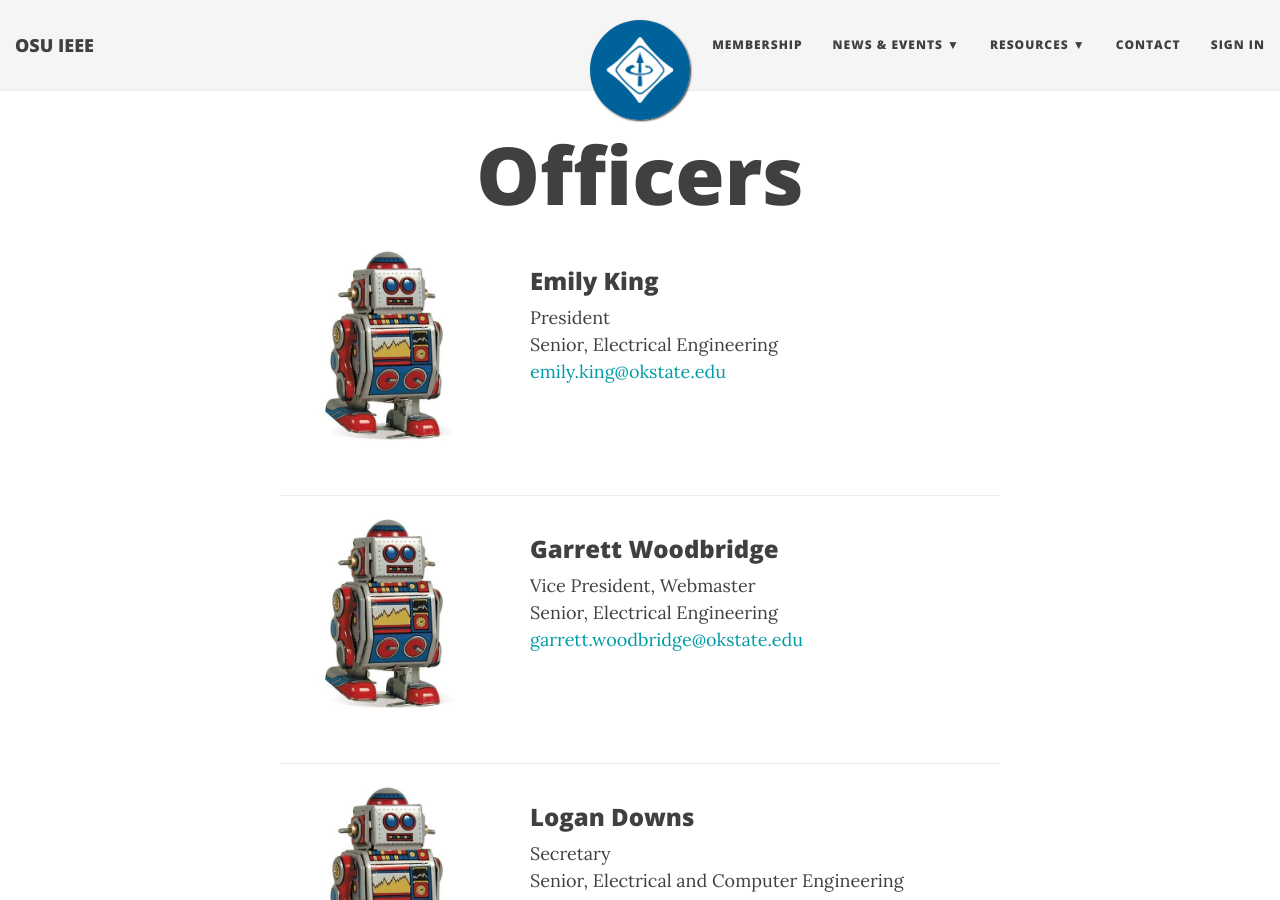
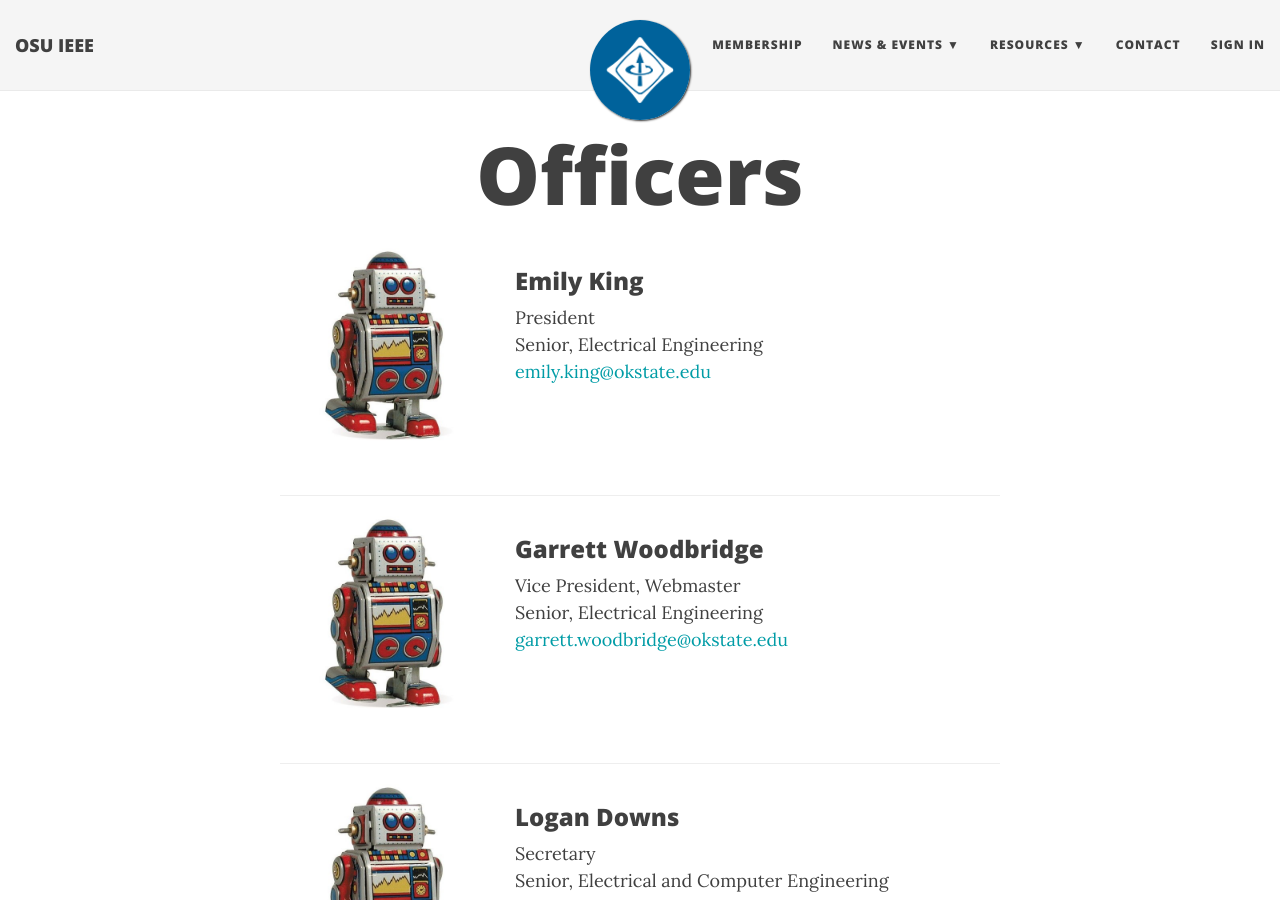
Before and after one commit to Oklahoma-State-IEEE/Oklahoma-State-IEEE.github.io, a Jekyll site: the page built from officers.html, in a window 1280 px wide and 900 px high. Built offline with Jekyll 4.4.1, drawn with Linux system fonts in a browser that asks for light colours; nearby versions of some CDN libraries; comment, search, counter and statistics services are not loaded.

Commit message:
Fix Officer Column Width

```diff
--- a/officers.html
+++ b/officers.html
@@ -11,7 +11,7 @@
             <img src="/img/officers/19-20/emily.jpg" width="200" height="200" class="img-fluid rounded-circle" alt="Emily King">
             <p class="d-md-none">&nbsp;</p>
         </div>
-        <div class="col-md-8">
+        <div class="col-md-auto">
             <h3>Emily King</h3>
             <p>President</p>
             <p>Senior, Electrical Engineering</p>
@@ -28,7 +28,7 @@
             <img src="/img/officers/19-20/garrett.jpg" width="200" height="200" class="img-fluid rounded-circle" alt="Garrett Woodbridge">
             <p class="d-md-none">&nbsp;</p>
         </div>
-        <div class="col-md-8">
+        <div class="col-md-auto">
             <h3>Garrett Woodbridge</h3>
             <p>Vice President, Webmaster</p>
             <p>Senior, Electrical Engineering</p>
@@ -45,7 +45,7 @@
             <img src="/img/officers/19-20/logan.jpg" width="200" height="200" class="img-fluid rounded-circle" alt="Logan Down">
             <p class="d-md-none">&nbsp;</p>
         </div>
-        <div class="col-md-8">
+        <div class="col-md-auto">
             <h3>Logan Downs</h3>
             <p>Secretary</p>
             <p>Senior, Electrical and Computer Engineering</p>
@@ -62,7 +62,7 @@
             <img src="/img/officers/19-20/christian.jpg" width="200" height="200" class="img-fluid rounded-circle" alt="Christian Nguyen">
             <p class="d-md-none">&nbsp;</p>
         </div>
-        <div class="col-md-8">
+        <div class="col-md-auto">
             <h3>Christian Nguyen</h3>
             <p>Treasurer</p>
             <p>Senior, Electrical Engineering</p>
@@ -79,7 +79,7 @@
             <img src="/img/officers/19-20/kevin.jpg" width="200" height="200" class="img-fluid rounded-circle" alt="Kevin Cristea">
             <p class="d-md-none">&nbsp;</p>
         </div>
-        <div class="col-md-8">
+        <div class="col-md-auto">
             <h3>Kevin Cristea</h3>
             <p>CEAT Student Council Representative</p>
             <p>Senior, Electrical Engineering</p>
@@ -96,7 +96,7 @@
             <img src="/img/officers/19-20/max.jpg" width="200" height="200" class="img-fluid rounded-circle" alt="Max Jackman">
             <p class="d-md-none">&nbsp;</p>
         </div>
-        <div class="col-md-8">
+        <div class="col-md-auto">
             <h3>Max Jackman</h3>
             <p>Publicity Director</p>
             <p>Junior, Electrical Engineering</p>
```
